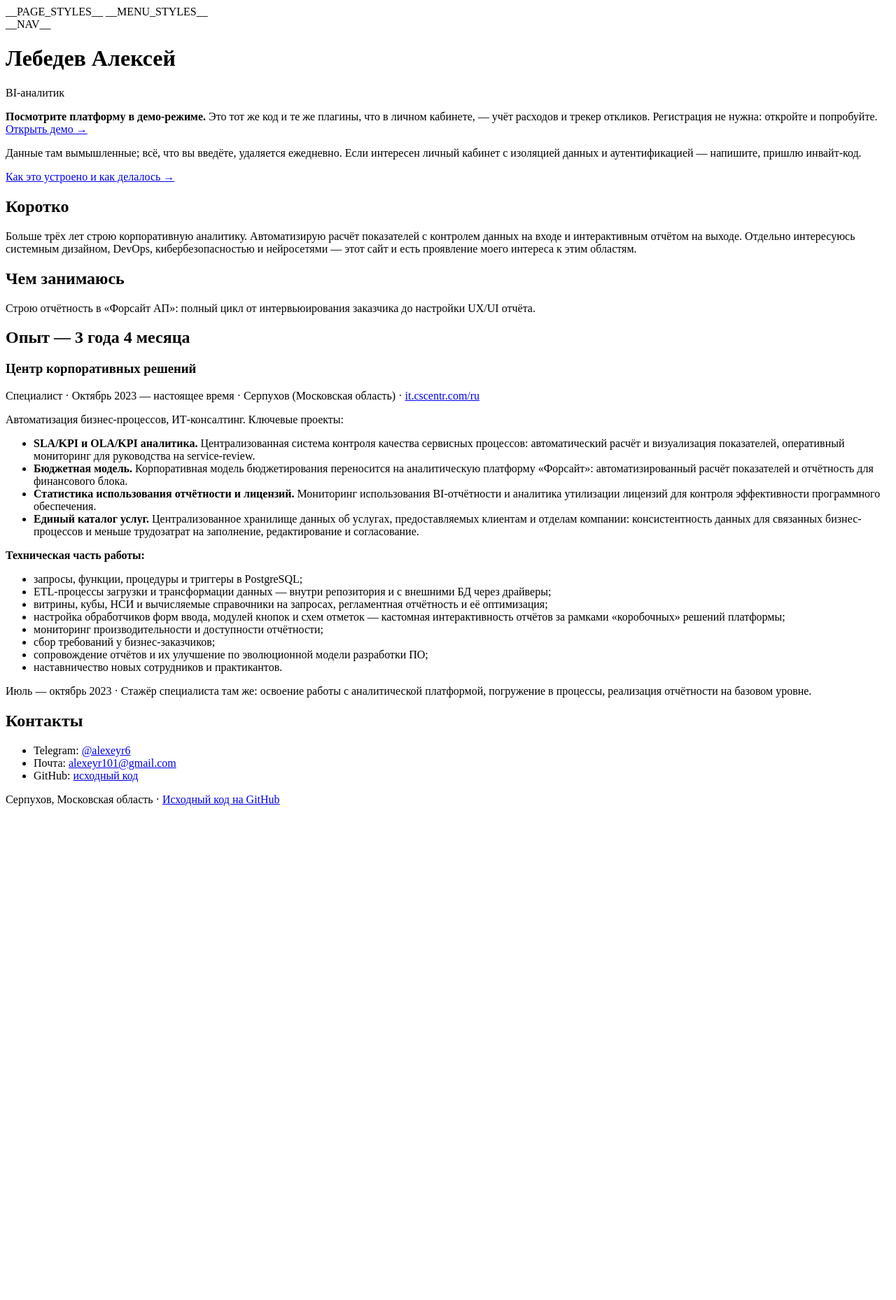
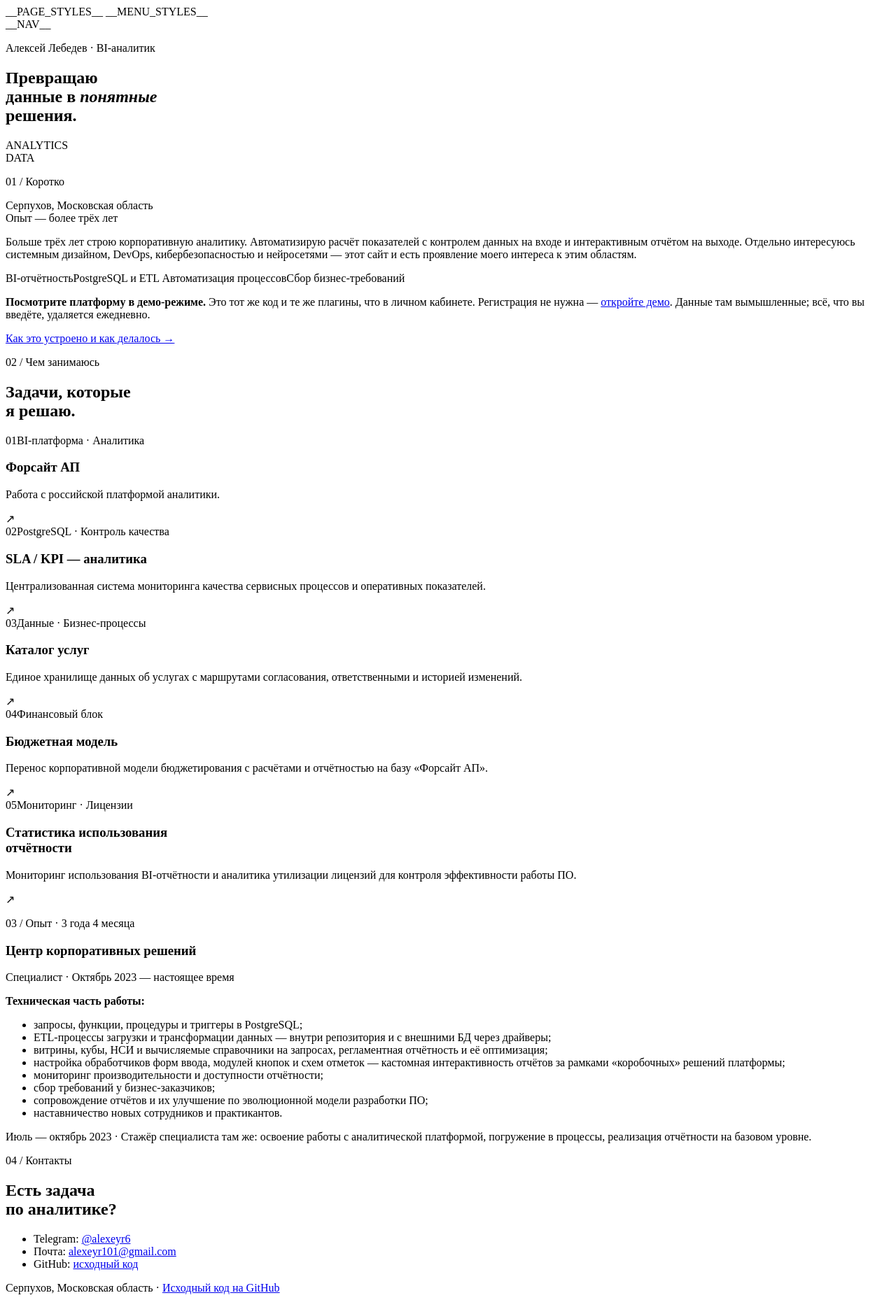
Before and after one commit to Dorian101/-automation-platform, a Python web app: template app/web/templates/about.html in a window 1280 px wide. Shown: the whole page at 70% size. Before the commit the page ends 1152 px from the top, so only its background shows below. Run offline with Jinja, Linux system fonts and the light colour scheme; the template is opened without the code that fills it, so the values that code supplies are empty.

Commit message:
Redesign the about page as a dark technical portfolio
The public page read as a plain document. It now opens with an oversized
headline over two decorative rings, then numbered project tiles that fill
with blue, lime or coral on hover, and a section of technical work below.
JetBrains Mono and Manrope are self-hosted instead of pulled from Google
Fonts, so a visit does not leak to a font host.

```diff
--- a/app/web/templates/about.html
+++ b/app/web/templates/about.html
@@ -12,54 +12,82 @@ __MENU_STYLES__
 <main>
   __NAV__
 
-  <h1>Лебедев Алексей</h1>
-  <p class="lede">BI-аналитик</p>
+  <section class="hero">
+    <p class="eyebrow">Алексей Лебедев · BI-аналитик</p>
+    <h1>Превращаю<br>данные в <em>понятные</em><br>решения.</h1>
+    <div class="orbit orbit-one">ANALYTICS</div>
+    <div class="orbit orbit-two">DATA</div>
+  </section>
 
+  <section class="about">
+    <p class="section-tag">01 / Коротко</p>
+    <p class="location">Серпухов, Московская область<br>Опыт — более трёх лет</p>
+    <p>Больше трёх лет строю корпоративную аналитику. Автоматизирую расчёт
+    показателей с контролем данных на входе и интерактивным отчётом на
+    выходе. Отдельно интересуюсь системным дизайном, DevOps,
+    кибербезопасностью и нейросетями — этот сайт и есть проявление моего
+    интереса к этим областям.</p>
+    <div class="services">
+      <span>BI-отчётность</span><span>PostgreSQL и ETL</span>
+      <span>Автоматизация процессов</span><span>Сбор бизнес-требований</span>
+    </div>
     <div class="note">
       <p><strong>Посмотрите платформу в демо-режиме.</strong> Это тот же код
-    и те же плагины, что в личном кабинете, — учёт расходов и трекер
-    откликов. Регистрация не нужна: откройте и попробуйте.
-    <a href="/demo">Открыть демо →</a></p>
-    <p>Данные там вымышленные; всё, что вы введёте, удаляется ежедневно.
-    Если интересен личный кабинет с изоляцией данных и аутентификацией —
-    напишите, пришлю инвайт-код.</p>
+      и те же плагины, что в личном кабинете. Регистрация не нужна —
+      <a href="/demo">откройте демо</a>. Данные там вымышленные; всё, что вы
+      введёте, удаляется ежедневно.</p>
       <p><a href="/project">Как это устроено и как делалось →</a></p>
     </div>
+  </section>
 
-  <h2>Коротко</h2>
-  <p>Больше трёх лет строю корпоративную аналитику. Автоматизирую расчёт
-  показателей с контролем данных на входе и интерактивным отчётом на выходе.
-  Отдельно интересуюсь системным дизайном, DevOps, кибербезопасностью
-  и нейросетями — этот сайт и есть проявление моего интереса к этим
-  областям.</p>
+  <section class="work">
+    <div class="work-heading">
+      <p class="section-tag">02 / Чем занимаюсь</p>
+      <h2>Задачи, которые<br>я решаю.</h2>
+    </div>
 
-  <h2>Чем занимаюсь</h2>
-  <p>Строю отчётность в «Форсайт АП»: полный цикл от интервьюирования
-  заказчика до настройки UX/UI отчёта.</p>
+    <div class="project-list">
+      <article class="project blue">
+        <div class="project-meta"><span>01</span><span>BI-платформа · Аналитика</span></div>
+        <h3>Форсайт АП</h3>
+        <p>Работа с российской платформой аналитики.</p>
+        <span class="project-arrow">↗</span>
+      </article>
+      <article class="project lime">
+        <div class="project-meta"><span>02</span><span>PostgreSQL · Контроль качества</span></div>
+        <h3>SLA / KPI — аналитика</h3>
+        <p>Централизованная система мониторинга качества сервисных процессов
+        и оперативных показателей.</p>
+        <span class="project-arrow">↗</span>
+      </article>
+      <article class="project coral">
+        <div class="project-meta"><span>03</span><span>Данные · Бизнес-процессы</span></div>
+        <h3>Каталог услуг</h3>
+        <p>Единое хранилище данных об услугах с маршрутами согласования,
+        ответственными и историей изменений.</p>
+        <span class="project-arrow">↗</span>
+      </article>
+      <article class="project blue">
+        <div class="project-meta"><span>04</span><span>Финансовый блок</span></div>
+        <h3>Бюджетная модель</h3>
+        <p>Перенос корпоративной модели бюджетирования с расчётами
+        и отчётностью на базу «Форсайт АП».</p>
+        <span class="project-arrow">↗</span>
+      </article>
+      <article class="project lime">
+        <div class="project-meta"><span>05</span><span>Мониторинг · Лицензии</span></div>
+        <h3>Статистика использования<br>отчётности</h3>
+        <p>Мониторинг использования BI-отчётности и аналитика утилизации
+        лицензий для контроля эффективности работы ПО.</p>
+        <span class="project-arrow">↗</span>
+      </article>
+    </div>
+  </section>
 
-  <h2>Опыт — 3 года 4 месяца</h2>
-
+  <section class="experience">
+    <p class="section-tag">03 / Опыт · 3 года 4 месяца</p>
     <h3>Центр корпоративных решений</h3>
-  <p class="meta">Специалист · Октябрь 2023 — настоящее время ·
-    Серпухов (Московская область) ·
-    <a href="https://it.cscentr.com/ru/">it.cscentr.com/ru</a></p>
-  <p>Автоматизация бизнес-процессов, ИТ-консалтинг. Ключевые проекты:</p>
-  <ul>
-    <li><strong>SLA/KPI и OLA/KPI аналитика.</strong> Централизованная система
-      контроля качества сервисных процессов: автоматический расчёт и
-      визуализация показателей, оперативный мониторинг для руководства
-      на service-review.</li>
-    <li><strong>Бюджетная модель.</strong> Корпоративная модель бюджетирования
-      переносится на аналитическую платформу «Форсайт»: автоматизированный
-      расчёт показателей и отчётность для финансового блока.</li>
-    <li><strong>Статистика использования отчётности и лицензий.</strong>
-      Мониторинг использования BI-отчётности и аналитика утилизации лицензий
-      для контроля эффективности программного обеспечения.</li>
-    <li><strong>Единый каталог услуг.</strong> Централизованное хранилище
-      данных об услугах, предоставляемых клиентам и отделам компании:
-      консистентность данных для связанных бизнес-процессов и меньше
-      трудозатрат на заполнение, редактирование и согласование.</li>
-  </ul>
+    <p class="location">Специалист · Октябрь 2023 — настоящее время</p>
     <p><strong>Техническая часть работы:</strong></p>
     <ul>
       <li>запросы, функции, процедуры и триггеры в PostgreSQL;</li>
@@ -76,16 +104,20 @@ __MENU_STYLES__
         разработки ПО;</li>
       <li>наставничество новых сотрудников и практикантов.</li>
     </ul>
-  <p class="meta">Июль — октябрь 2023 · Стажёр специалиста там же: освоение
+    <p class="location">Июль — октябрь 2023 · Стажёр специалиста там же: освоение
     работы с аналитической платформой, погружение в процессы, реализация
     отчётности на базовом уровне.</p>
+  </section>
 
-  <h2>Контакты</h2>
+  <section class="contact">
+    <p class="section-tag">04 / Контакты</p>
+    <h2>Есть задача<br>по аналитике?</h2>
     <ul>
       <li>Telegram: <a href="https://t.me/alexeyr6">@alexeyr6</a></li>
       <li>Почта: <a href="mailto:alexeyr101@gmail.com">alexeyr101@gmail.com</a></li>
       <li>GitHub: <a href="https://github.com/Dorian101/-automation-platform">исходный код</a></li>
     </ul>
+  </section>
 
   <footer>Серпухов, Московская область ·
     <a href="https://github.com/Dorian101/-automation-platform">Исходный код на GitHub</a>
```
Also changed, not shown: app/web/fonts/fonts.css (added, +64 -0 lines), app/web/server.py (+47 -2 lines), app/web/templates/_page_styles.html (+152 -12 lines), docs/DECISIONS.md (+36 -0 lines), docs/PROJECT_STATE.md (+1 -1 lines), tests/test_web.py (+1 -1 lines), app/web/fonts/jetbrainsmono-normal-cyrillic-ext.woff2 (added), app/web/fonts/jetbrainsmono-normal-cyrillic.woff2 (added), app/web/fonts/jetbrainsmono-normal-latin-ext.woff2 (added), app/web/fonts/jetbrainsmono-normal-latin.woff2 (added), app/web/fonts/manrope-normal-cyrillic-ext.woff2 (added), app/web/fonts/manrope-normal-cyrillic.woff2 (added), app/web/fonts/manrope-normal-latin-ext.woff2 (added), app/web/fonts/manrope-normal-latin.woff2 (added). Lines whose indentation alone changed are shown as unchanged.
